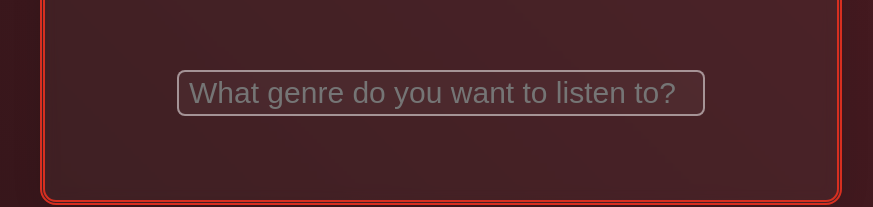
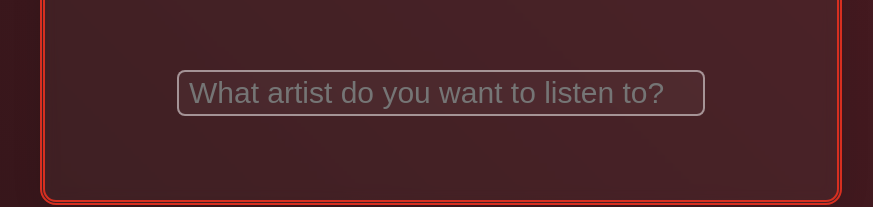
Before and after one commit to kmollard/ChaosHacks_kmwl, a React (Create React App) app in the folder bad_music_recommender/: page / in a window 1280 px wide. Shown: the part 445-652 px from the top of the page, without its empty margins (199-1072 px from the left). Built offline with nearby package versions, Linux system fonts and the light colour scheme.

Commit message:
something idk changed some stuff

```diff
--- a/bad_music_recommender/src/App.css
+++ b/bad_music_recommender/src/App.css
@@ -101,5 +101,4 @@ input, select, textarea{
 
 .slideOut {
   animation: slideOut 2s forwards !important;
-  /* background: blue; */
 }
--- a/bad_music_recommender/src/App.js
+++ b/bad_music_recommender/src/App.js
@@ -19,8 +19,8 @@ function App() {
             Chaotify
           </p>
         </div>
-        <form name="search" method="post" onSubmit={handleSubmit}>
-          <input type="text" id="genreInput" autocomplete="off" placeholder="What genre do you want to listen to?" />
+        <form name="search" onSubmit={handleSubmit}>
+          <input type="text" id="genreInput" autocomplete="off" placeholder="What artist do you want to listen to?" />
           <input type="submit" hidden />
         </form>
       </div>
```
